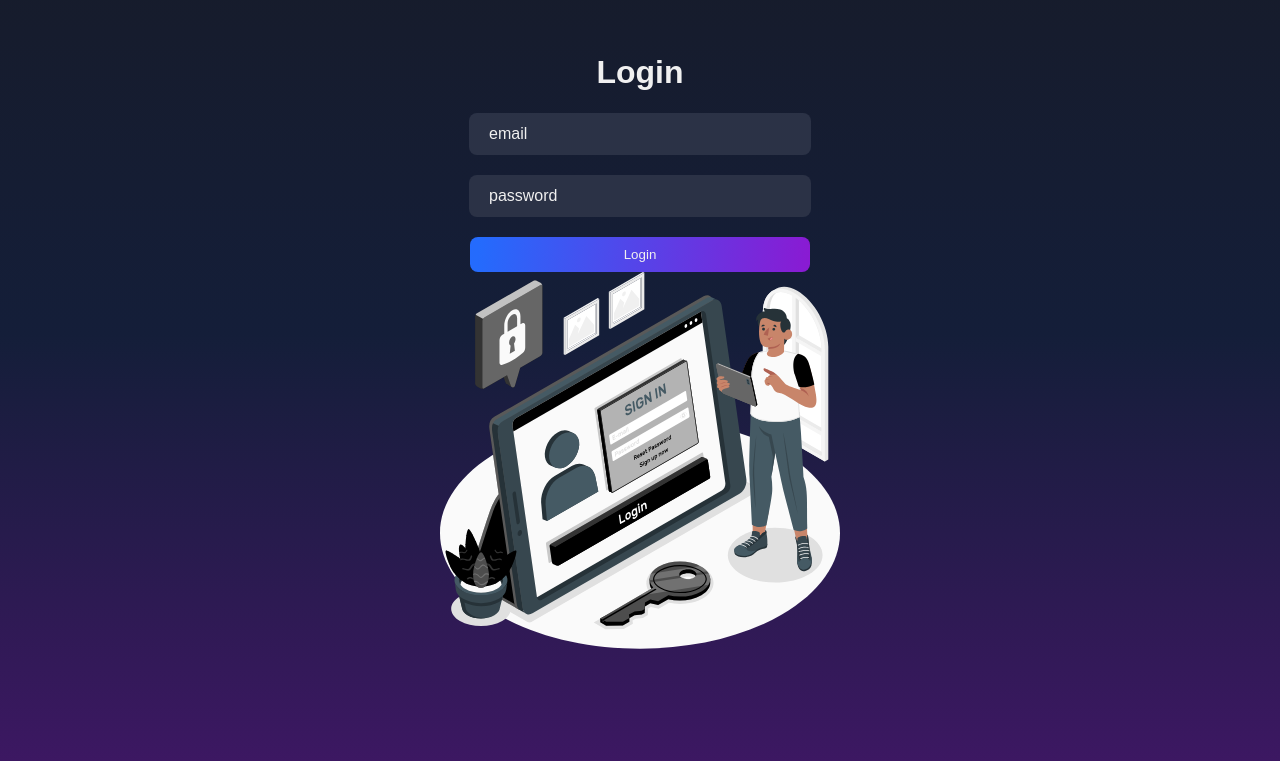
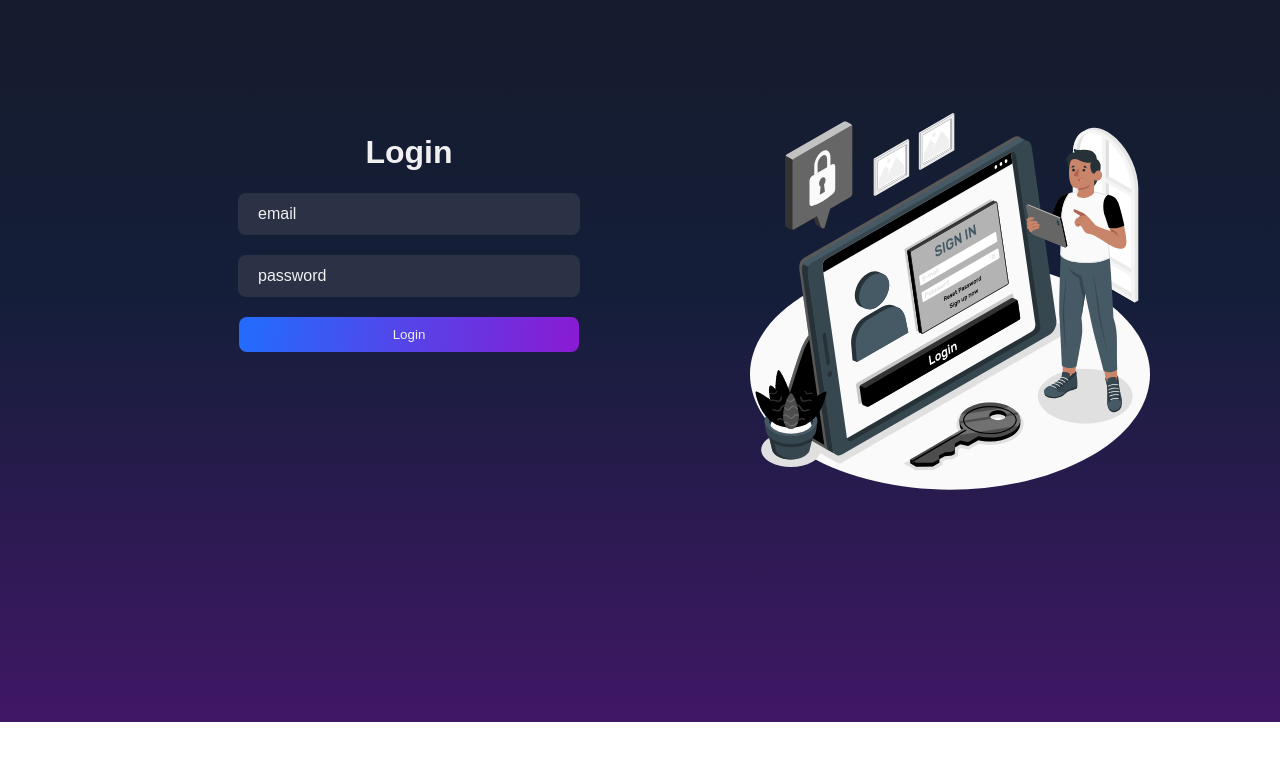
Before and after one commit to aliiimaher/ToDoList-Frontend, a Vue app: page /login in a window 1280 px wide. Shown: the part 115-876 px from the top of the page. After the commit the page ends 837 px from the top, so only its background shows below. Built offline with nearby package versions, Linux system fonts and the light colour scheme.

Commit message:
illustration fixed in the position

```diff
--- a/src/views/Login.vue
+++ b/src/views/Login.vue
@@ -6,7 +6,7 @@
       <TextInput placeholder="password" type="password" class="input"></TextInput>
       <Button name="Login" class="btn"></Button>
     </div>
-    <div>
+    <div class="illustration">
       <img src="../assets/Illustration-login.svg" alt="">
     </div>
   </div>
@@ -27,10 +27,19 @@ h1 {
 }
 
 .container {
+  display: flex;
   text-align: center;
   margin: auto;
   /*width: 40%;*/
-  padding: 140px 0;
+  padding: 220px 0;
+}
+
+.illustration{
+  padding-left: 170px;
+}
+
+.form{
+  padding-left: 230px;
 }
 
 .input {
```
